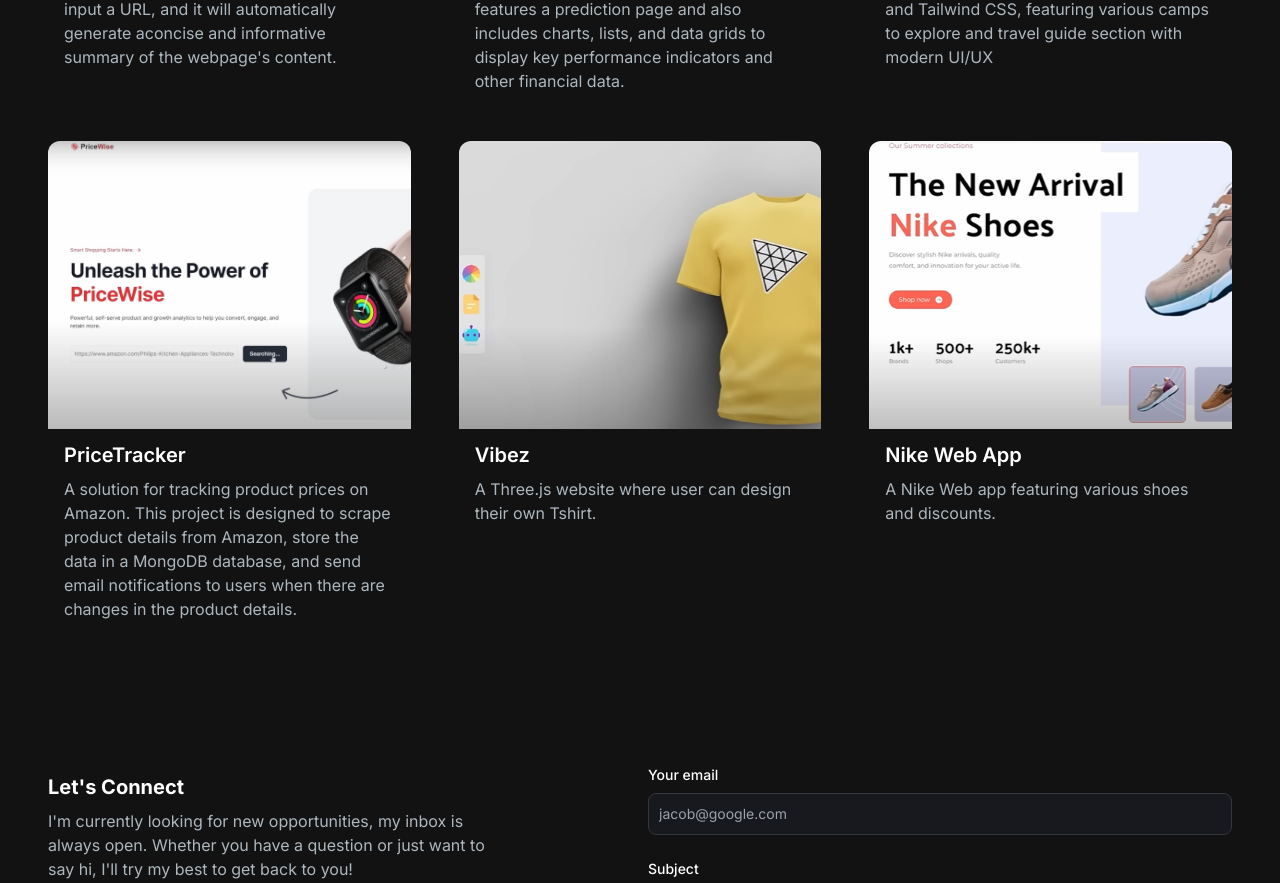
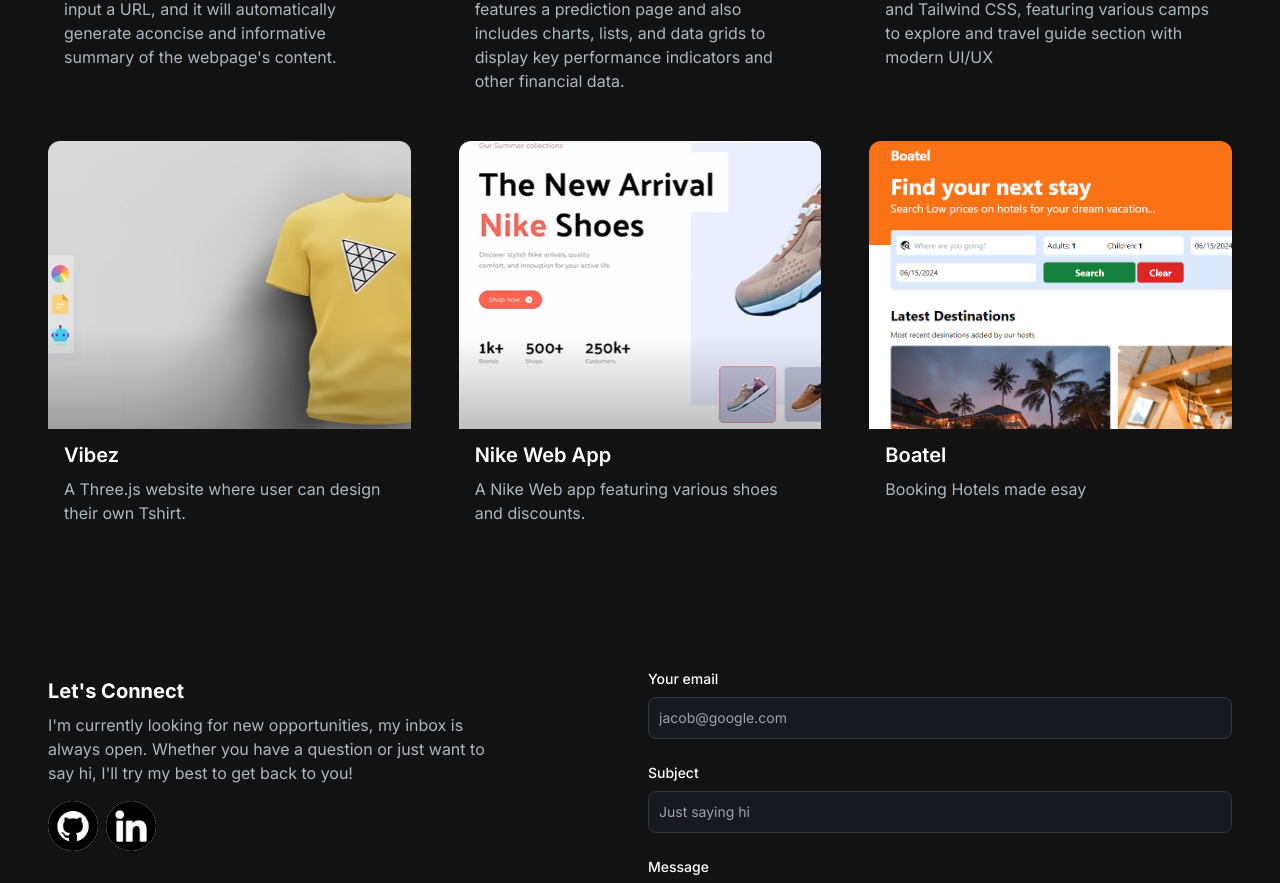
Before and after one commit to krishnanjalivu/Portfolio-krishnanjali, a Next.js app: page / in a window 1280 px wide. Shown: the part 2171-3054 px from the top of the page. Built offline with nearby package versions, Linux system fonts and the light colour scheme.

Commit message:
last commit

```diff
--- a/app/components/ProjectsSection.jsx
+++ b/app/components/ProjectsSection.jsx
@@ -34,15 +34,6 @@
   },
   {
     id: 4,
-    title: "PriceTracker",
-    description: "A solution for tracking product prices on Amazon. This project is designed to scrape product details from Amazon, store the data in a MongoDB database, and send email notifications to users when there are changes in the product details.",
-    image: "/images/pricetracker.png",
-    tag: ["All", ],
-    gitUrl: "https://github.com/krishnanjalivu/Price-Tracker",
-    previewUrl: "/",
-  },
-  {
-    id: 5,
     title: "Vibez",
     description: "A Three.js website where user can design their own Tshirt.",
     image: "/images/three.png",
@@ -51,13 +42,22 @@
     previewUrl: "/",
   },
   {
-    id: 6,
+    id: 5,
     title: "Nike Web App",
     description: "A Nike Web app featuring various shoes and discounts.",
     image: "/images/nike.png",
     tag: ["All", "UI/UX"],
     gitUrl: "https://github.com/krishnanjalivu/nikeapp",
     previewUrl: "/",
+  },
+  {
+    id: 6,
+    title: "Boatel",
+    description: "Booking Hotels made esay",
+    image: "/images/image.png",
+    tag: ["All", "Web"],
+    gitUrl: "https://github.com/krishnanjalivu/boatel",
+    previewUrl: "https://boatel.onrender.com/my-hotels",
   },
 ];
 
```
Also changed, not shown: public/images/image.png (added).
